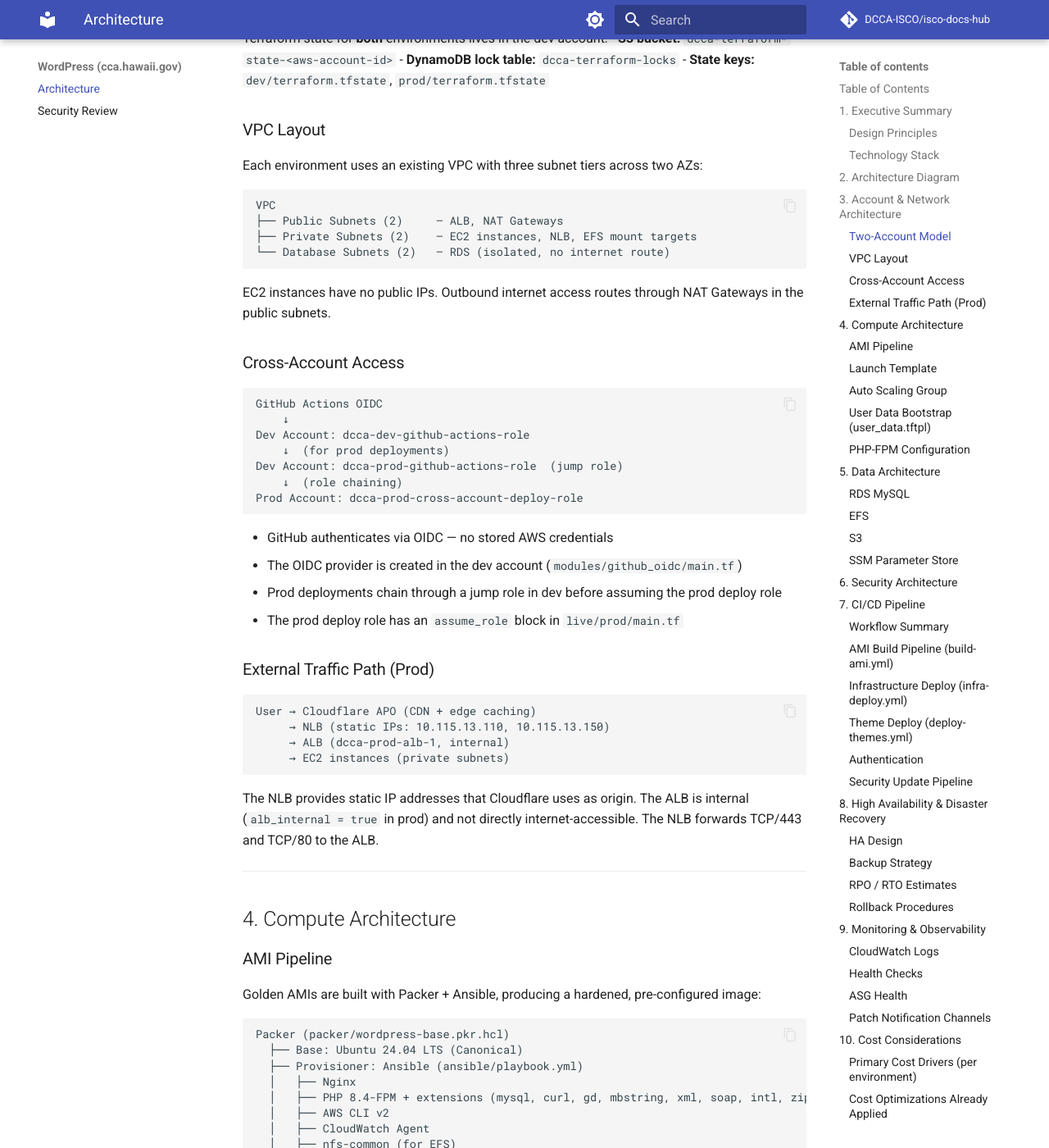
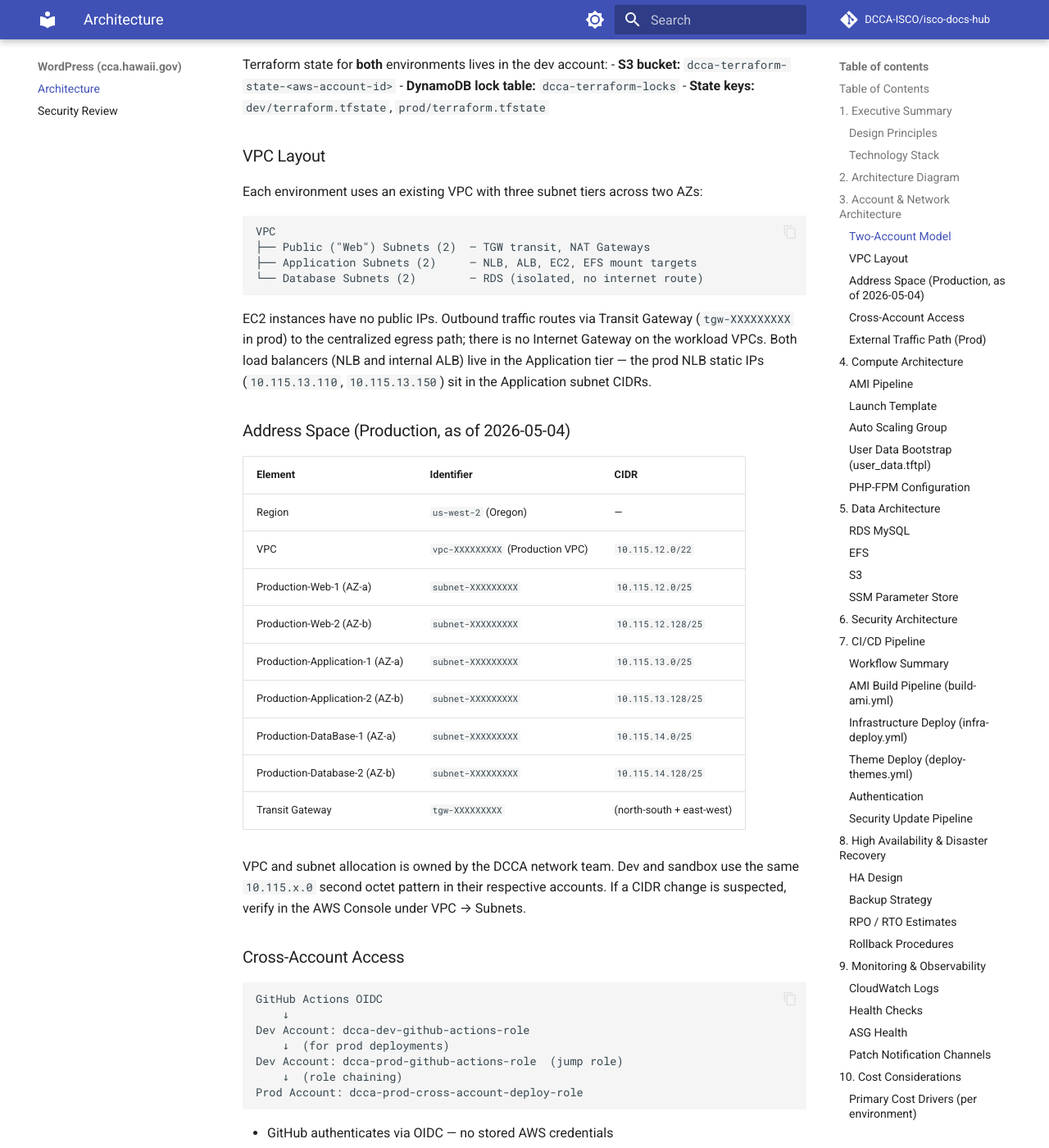
Before and after one commit to DCCA-ISCO/isco-docs-hub, an MkDocs documentation site: the page built from docs/imported/wordpress-aws/architecture.md, in a window 1280 px wide and 1400 px high, scrolled down 3610 px. Shown: the whole window at 82% size. Built offline with MkDocs 1.6.1 and Material for MkDocs 9.7.7, drawn with Linux system fonts in a browser that asks for light colours; comment, search, counter and statistics services are not loaded.

Commit message:
chore: sync imported docs from source repos

````diff
--- a/docs/imported/wordpress-aws/architecture.md
+++ b/docs/imported/wordpress-aws/architecture.md
@@ -94,12 +94,28 @@ Each environment uses an existing VPC with three subnet tiers across two AZs:
 
 ```
 VPC
-├── Public Subnets (2)     — ALB, NAT Gateways
-├── Private Subnets (2)    — EC2 instances, NLB, EFS mount targets
-└── Database Subnets (2)   — RDS (isolated, no internet route)
+├── Public ("Web") Subnets (2)  — TGW transit, NAT Gateways
+├── Application Subnets (2)     — NLB, ALB, EC2, EFS mount targets
+└── Database Subnets (2)        — RDS (isolated, no internet route)
 ```
 
-EC2 instances have no public IPs. Outbound internet access routes through NAT Gateways in the public subnets.
+EC2 instances have no public IPs. Outbound traffic routes via Transit Gateway (`tgw-XXXXXXXXX` in prod) to the centralized egress path; there is no Internet Gateway on the workload VPCs. Both load balancers (NLB and internal ALB) live in the Application tier — the prod NLB static IPs (`10.115.13.110`, `10.115.13.150`) sit in the Application subnet CIDRs.
+
+### Address Space (Production, as of 2026-05-04)
+
+| Element | Identifier | CIDR |
+|---|---|---|
+| Region | `us-west-2` (Oregon) | — |
+| VPC | `vpc-XXXXXXXXX` (Production VPC) | `10.115.12.0/22` |
+| Production-Web-1 (AZ-a) | `subnet-XXXXXXXXX` | `10.115.12.0/25` |
+| Production-Web-2 (AZ-b) | `subnet-XXXXXXXXX` | `10.115.12.128/25` |
+| Production-Application-1 (AZ-a) | `subnet-XXXXXXXXX` | `10.115.13.0/25` |
+| Production-Application-2 (AZ-b) | `subnet-XXXXXXXXX` | `10.115.13.128/25` |
+| Production-DataBase-1 (AZ-a) | `subnet-XXXXXXXXX` | `10.115.14.0/25` |
+| Production-Database-2 (AZ-b) | `subnet-XXXXXXXXX` | `10.115.14.128/25` |
+| Transit Gateway | `tgw-XXXXXXXXX` | (north-south + east-west) |
+
+VPC and subnet allocation is owned by the DCCA network team. Dev and sandbox use the same `10.115.x.0` second octet pattern in their respective accounts. If a CIDR change is suspected, verify in the AWS Console under VPC → Subnets.
 
 ### Cross-Account Access
 
````
Also changed, not shown: docs/imported/wordpress-aws/images/WPSiteDiagram.png.
